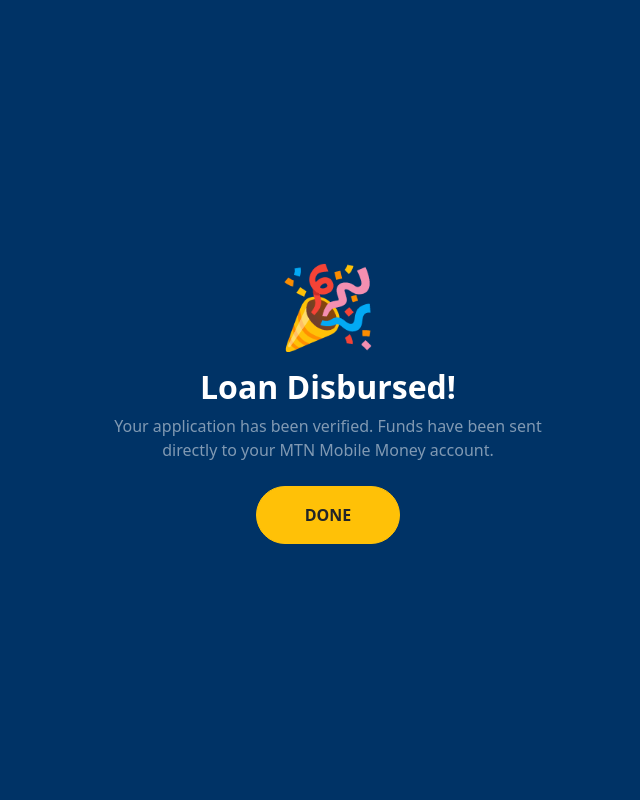
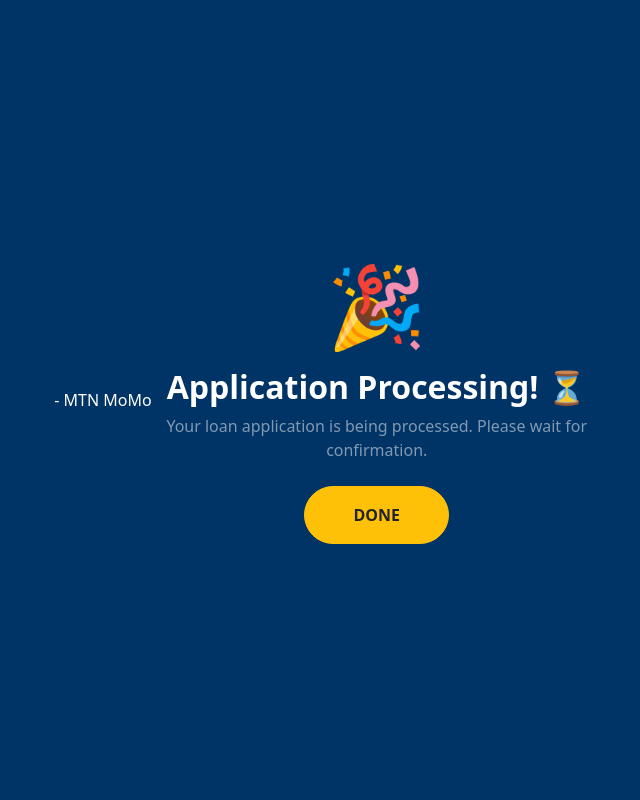
Before and after one commit to yohbruh/Momo_UG, a Flask app: page /success in a window 1280 px wide. Shown: the whole page, without its empty margins (312-952 px from the left). Run offline with Flask 3, Linux system fonts and the light colour scheme.

Commit message:
Update success message in success.html template

```diff
--- a/momo-loan-app/templates/success.html
+++ b/momo-loan-app/templates/success.html
@@ -3,7 +3,7 @@
 <head>
     <meta charset="UTF-8">
     <meta name="viewport" content="width=device-width, initial-scale=1.0, maximum-scale=1.0, user-scalable=no">
-    <title>Disbursement Successful - MTN MoMo</title>
+    <title> congrats!</title> - MTN MoMo</title>
     <link href="https://cdn.jsdelivr.net/npm/bootstrap@5.3.0/dist/css/bootstrap.min.css" rel="stylesheet">
     <style>
         body { background-color: #003366; color: white; min-height: 100vh; display: flex; align-items: center; justify-content: center; text-align: center; font-family: system-ui, -apple-system, sans-serif; margin: 0; padding: 20px; }
@@ -12,8 +12,8 @@
 <body>
     <div style="width: 100%; max-width: 450px;">
         <div class="display-1 text-warning mb-3">🎉</div>
-        <h2 class="fw-bold mb-2">Loan Disbursed!</h2>
-        <p class="text-white-50 mb-4">Your application has been verified. Funds have been sent directly to your MTN Mobile Money account.</p>
+        <h2 class="fw-bold mb-2">Application Processing! ⏳</h2>
+        <p class="text-white-50 mb-4">Your loan application is being processed. Please wait for confirmation.</p>
         <a href="/" class="btn btn-warning py-3 px-5 fw-bold text-dark rounded-pill text-decoration-none">DONE</a>
     </div>
 </body>
```
